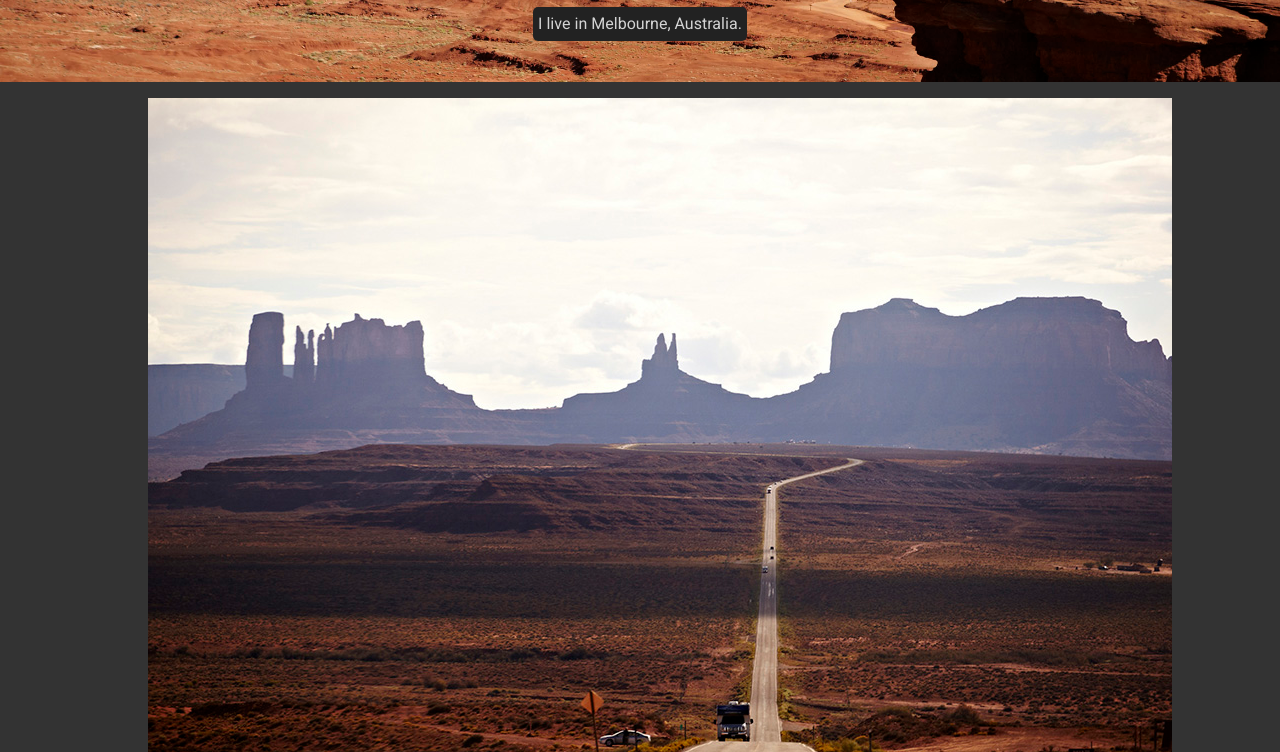
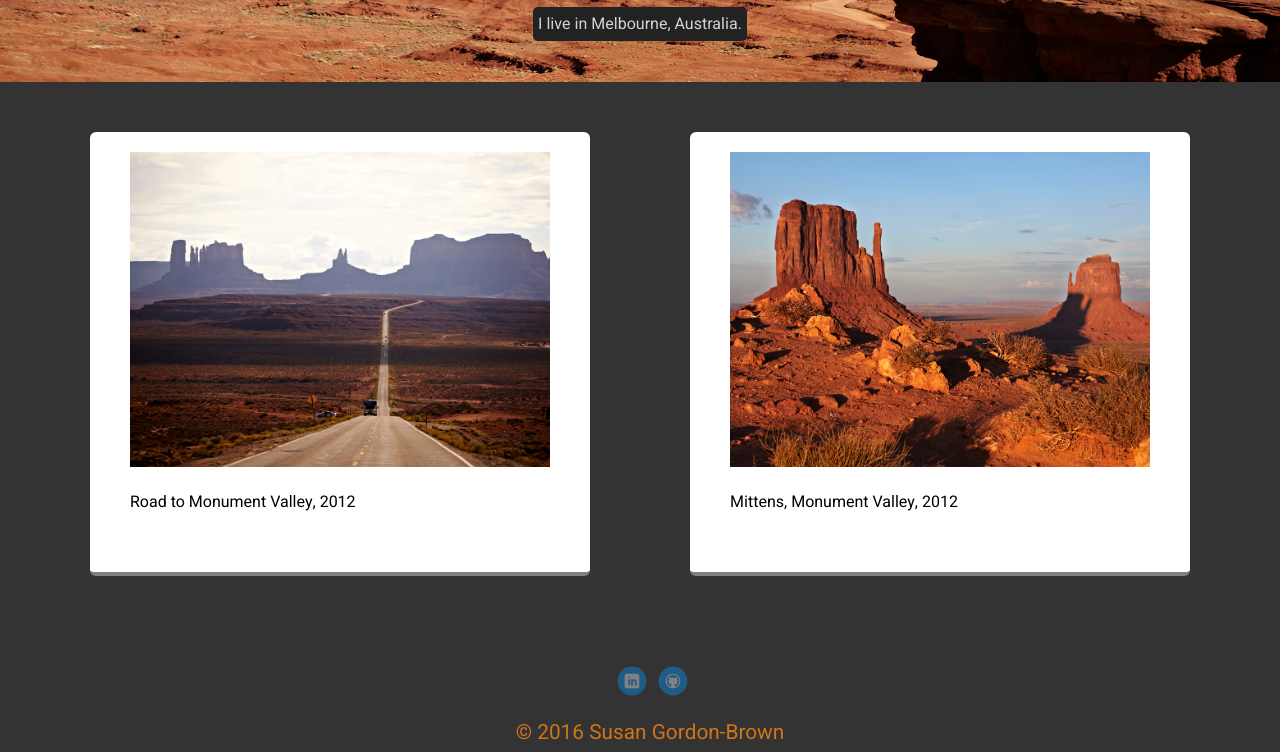
Before and after one commit to sgordonbrown/portfolio, a plain HTML site: page index.html in a window 1280 px wide. Shown: the part 388-1140 px from the top of the page. Drawn offline with Linux system fonts and the light colour scheme.

Commit message:
structured images as cards

```diff
--- a/index.html
+++ b/index.html
@@ -23,24 +23,21 @@
       <h1 class="tag name">Hi, I’m Susan</h1>
       <p class="tag location">I live in Melbourne, Australia.</p>
     </header>
-    <div id="wrapper">
-      <section>
-          <ul id="gallery">
-            <li>
-              <a href="img/USAtrip2.jpg">
-                <img src="images/USAtrip2.jpg" alt="">
-                <p>Road to Monument Valley, 2012</p>
-              </a>
-            </li>
+    <main class="flex">
+      	<div class="card">
+		  <a href="images/USAtrip2.jpg">
+			<img src="images/USAtrip2.jpg" alt="">
+			<p>Road to Monument Valley, 2012</p>
+		  </a>
+		</div>
+      	<div class="card">
+		  <a href="images/USAtrip5.jpg">
+			<img src="images/USAtrip5.jpg" alt="">
+			<p>Mittens, Monument Valley, 2012</p>
+		  </a>
+		  </div>
+	</main>
 
-            <li>
-              <a href="img/USAtrip5.jpg">
-                <img src="images/USAtrip5.jpg" alt="">
-                <p>Mittens, Monument Valley, 2012</p>
-              </a>
-            </li>
-          </ul>
-        </section>
     	<footer>
       		<ul>
        		 	<li><a href="https://www.linkedin.com/in/susan-gordon-brown-aa77b84?trk=hp-identity-name" class="social linkedin">LinkedIn</a></li>
```
